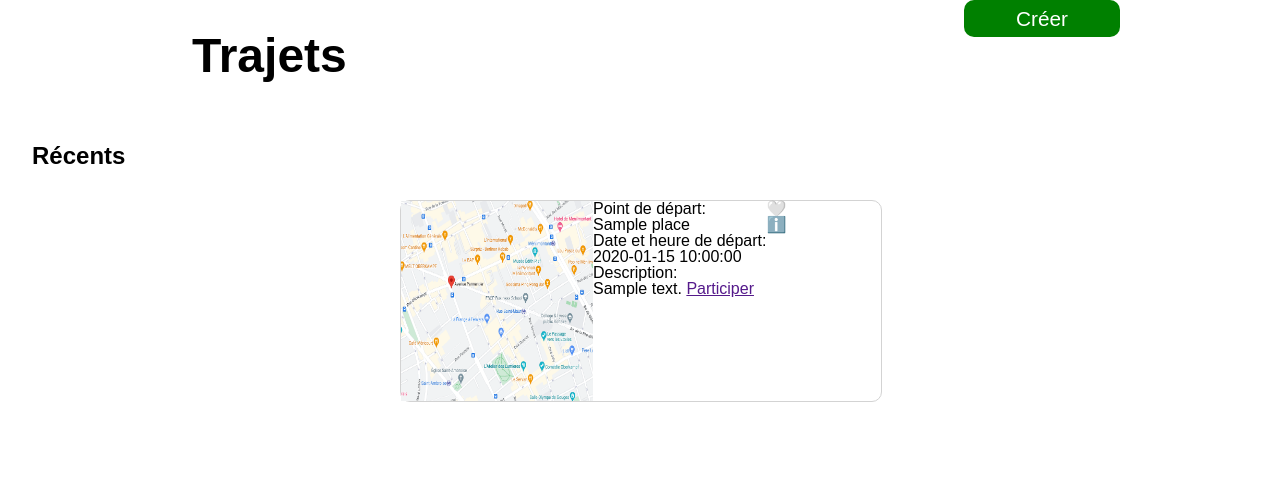
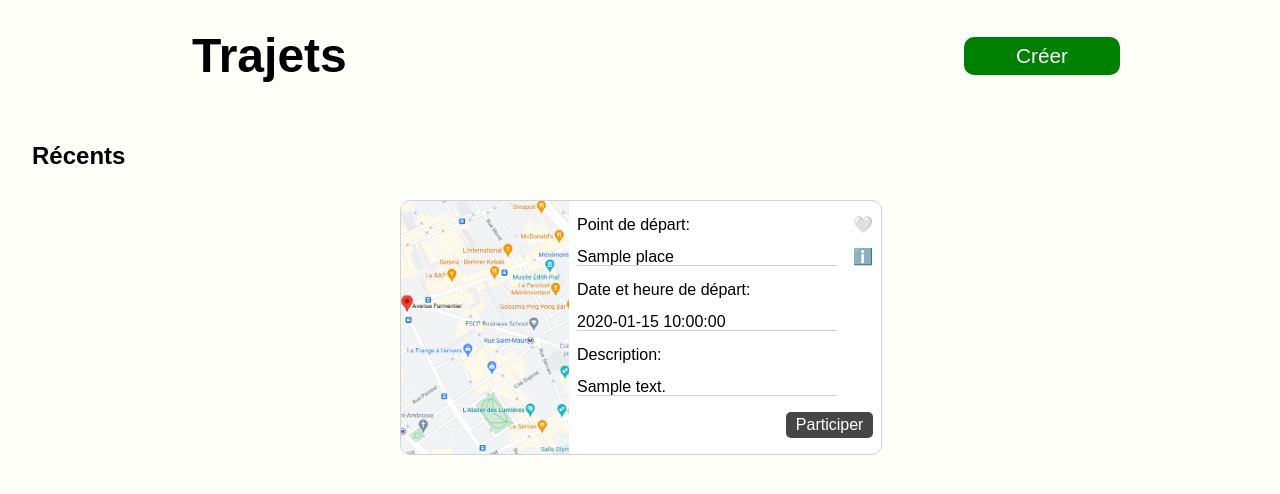
Before and after one commit to RomainLAU/Projet-Transversal, a PHP site: template src/View/journey/listJourneys.html.twig in a window 1280 px wide. Shown: the part 80-574 px from the top of the page. Run offline with PHP 8.4, Linux system fonts and the light colour scheme; the template is opened without the code that fills it: most values are stand-ins (such as "Sample title", 1, 10 or a date in 2020); some libraries are stand-ins or nearby versions.

Commit message:
Adding a little more of style on journeys

```diff
--- a/src/View/journey/listJourneys.html.twig
+++ b/src/View/journey/listJourneys.html.twig
@@ -67,18 +67,28 @@
             {% for journey in journeys %}
                 <div class="journey">
                     <img src="/assets/images/map-picture.png" alt="map">
+                    <div class="right-part">
+                        <div class="top-right-part">
                             <div class="journey-details">
                                 <p>Point de départ:</p>
+                                <p class="data">
                                     {{ journey.place }}
+                                </p>
                                 <p>Date et heure de départ:</p>
+                                <p class="data">
                                     {{ journey.date }}
+                                </p>
                                 <p>Description:</p>
+                                <p class="data">
                                     {{ journey.description }}
-                        <a href="">Participer</a>
+                                </p>
                             </div>
                             <div class="side-buttons">
                                 <p>🤍</p>
                                 <p>ℹ️</p>
+                            </div>
+                        </div>
+                        <a href="" class="participateButton">Participer</a>
                     </div>
                 </div>
             {% endfor %}
```
Also changed, not shown: public/assets/style/style.css, public/assets/style/style.scss, 1 other file. Lines whose indentation alone changed are shown as unchanged.
